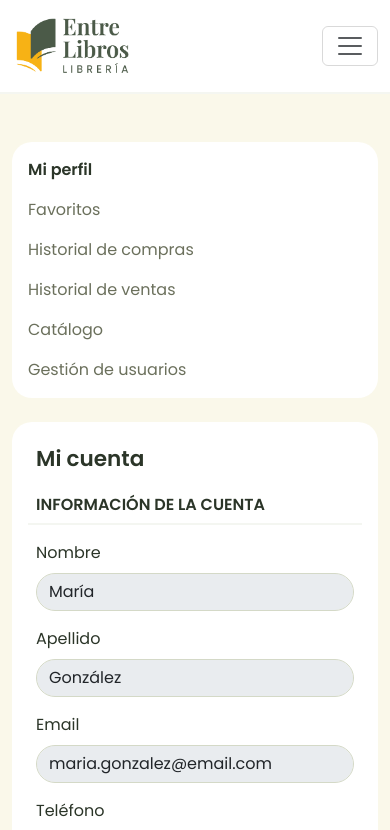
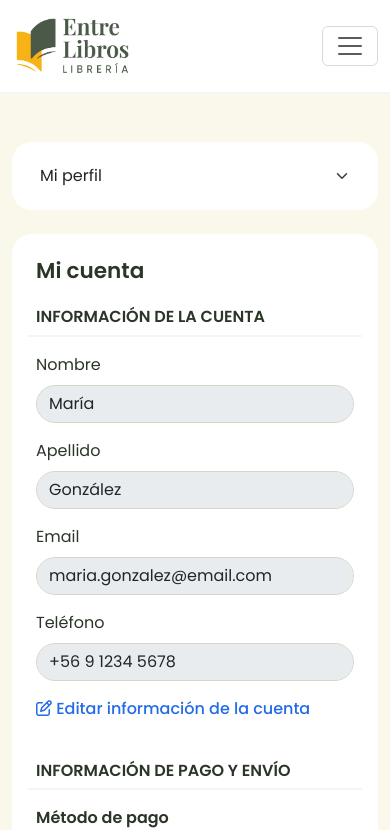
Before and after one commit to tonyo-psijas/libreria-entre-libros, a React (Vite) app in the folder client/: page /entre-libros/perfil in a window 390 px wide. Shown: the top 830 px of the page. Built offline with nearby package versions, Linux system fonts and the light colour scheme; a web font is replaced by a local one.

Commit message:
profileNav desplegable para mobile

```diff
--- a/client/src/App.css
+++ b/client/src/App.css
@@ -183,6 +183,10 @@ header button {
   background-color: white;
   padding: 1rem;
   border-radius: 20px;
+}
+
+.profile-navbar .form-select {
+  border: white;
 }
 
 .profile-link {
--- a/client/src/components/ProfileNav.jsx
+++ b/client/src/components/ProfileNav.jsx
@@ -1,95 +1,60 @@
 import React from 'react'
-import { NavLink } from 'react-router-dom'
+import { NavLink, useNavigate, useLocation } from 'react-router-dom'
 
 export const ProfileNavComponent = ({ user }) => {
+    const navigate = useNavigate()
+    const location = useLocation()
+
+    // Links base para todos los usuarios
+    const links = [
+        { to: '/perfil', label: 'Mi perfil' },
+        { to: '/favoritos', label: 'Favoritos' },
+        { to: '/historial-compras', label: 'Historial de compras' },
+    ]
+
+    // Links solo para admin
+    const linksAdmin = [
+        { to: '/historial-ventas', label: 'Historial de ventas' },
+        { to: '/catalogo', label: 'Catálogo' },
+        { to: '/gestion-de-usuarios', label: 'Gestión de usuarios' },
+    ]
+
+    const todosLosLinks = user?.role === 'admin'
+        ? [...links, ...linksAdmin]
+        : links
+
     return (
         <div className='profile-navbar'>
-            <ul className="nav flex-column gap-3">
 
-                <li className="nav-item">
-                    <NavLink
-                        to="/perfil"
-                        className={({ isActive }) =>
-                            isActive
-                                ? 'profile-link active'
-                                : 'profile-link'
-                        }
-                    >
-                        Mi perfil
-                    </NavLink>
-                </li>
+            {/* DESPLEGABLE — solo visible en mobile (< 768px) */}
+            <select
+                className="form-select d-md-none"
+                value={location.pathname}
+                onChange={(e) => navigate(e.target.value)}
+            >
+                {todosLosLinks.map(link => (
+                    <option key={link.to} value={link.to}>
+                        {link.label}
+                    </option>
+                ))}
+            </select>
 
-                <li className="nav-item">
-                    <NavLink
-                        to="/favoritos"
-                        className={({ isActive }) =>
-                            isActive
-                                ? 'profile-link active'
-                                : 'profile-link'
-                        }
-                    >
-                        Favoritos
-                    </NavLink>
-                </li>
+            {/* MENÚ VERTICAL — solo visible en desktop (>= 768px) */}
+            <ul className="nav flex-column gap-3 d-none d-md-flex">
+                {todosLosLinks.map(link => (
+                    <li key={link.to} className="nav-item">
+                        <NavLink
+                            to={link.to}
+                            className={({ isActive }) =>
+                                isActive ? 'profile-link active' : 'profile-link'
+                            }
+                        >
+                            {link.label}
+                        </NavLink>
+                    </li>
+                ))}
+            </ul>
 
-                <li className="nav-item">
-                    <NavLink
-                        to="/historial-compras"
-                        className={({ isActive }) =>
-                            isActive
-                                ? 'profile-link active'
-                                : 'profile-link'
-                        }
-                    >
-                        Historial de compras
-                    </NavLink>
-                </li>
-
-                {/* SOLO ADMIN */}
-                {user?.role === "admin" && (
-                    <>
-                        <li className="nav-item">
-                            <NavLink
-                                to="/historial-ventas"
-                                className={({ isActive }) =>
-                                    isActive
-                                        ? 'profile-link active'
-                                        : 'profile-link'
-                                }
-                            >
-                                Historial de ventas
-                            </NavLink>
-                        </li>
-
-                        <li className="nav-item">
-                            <NavLink
-                                to="/catalogo"
-                                className={({ isActive }) =>
-                                    isActive
-                                        ? 'profile-link active'
-                                        : 'profile-link'
-                                }
-                            >
-                                Catálogo
-                            </NavLink>
-                        </li>
-
-                        <li className="nav-item">
-                            <NavLink
-                                to="/gestion-de-usuarios"
-                                className={({ isActive }) =>
-                                    isActive
-                                        ? 'profile-link active'
-                                        : 'profile-link'
-                                }
-                            >
-                                Gestión de usuarios
-                            </NavLink>
-                        </li>
-                    </>
-                )}
-
-            </ul>
         </div>
     )
 }
--- a/client/src/views/DetalleLibro.jsx
+++ b/client/src/views/DetalleLibro.jsx
@@ -65,7 +65,7 @@ export const DetalleLibro = () => {
     <div className="container mt-5">
       <div className="book-detail-content">
         <div className="row">
-          <div className="col-12 col-md-4 col-lg-3 mb-4">
+          <div className="col-12 col-md-4 col-lg-3 mb-3">
             <img
               src={libro.imagen}
               alt={libro.titulo}
```
